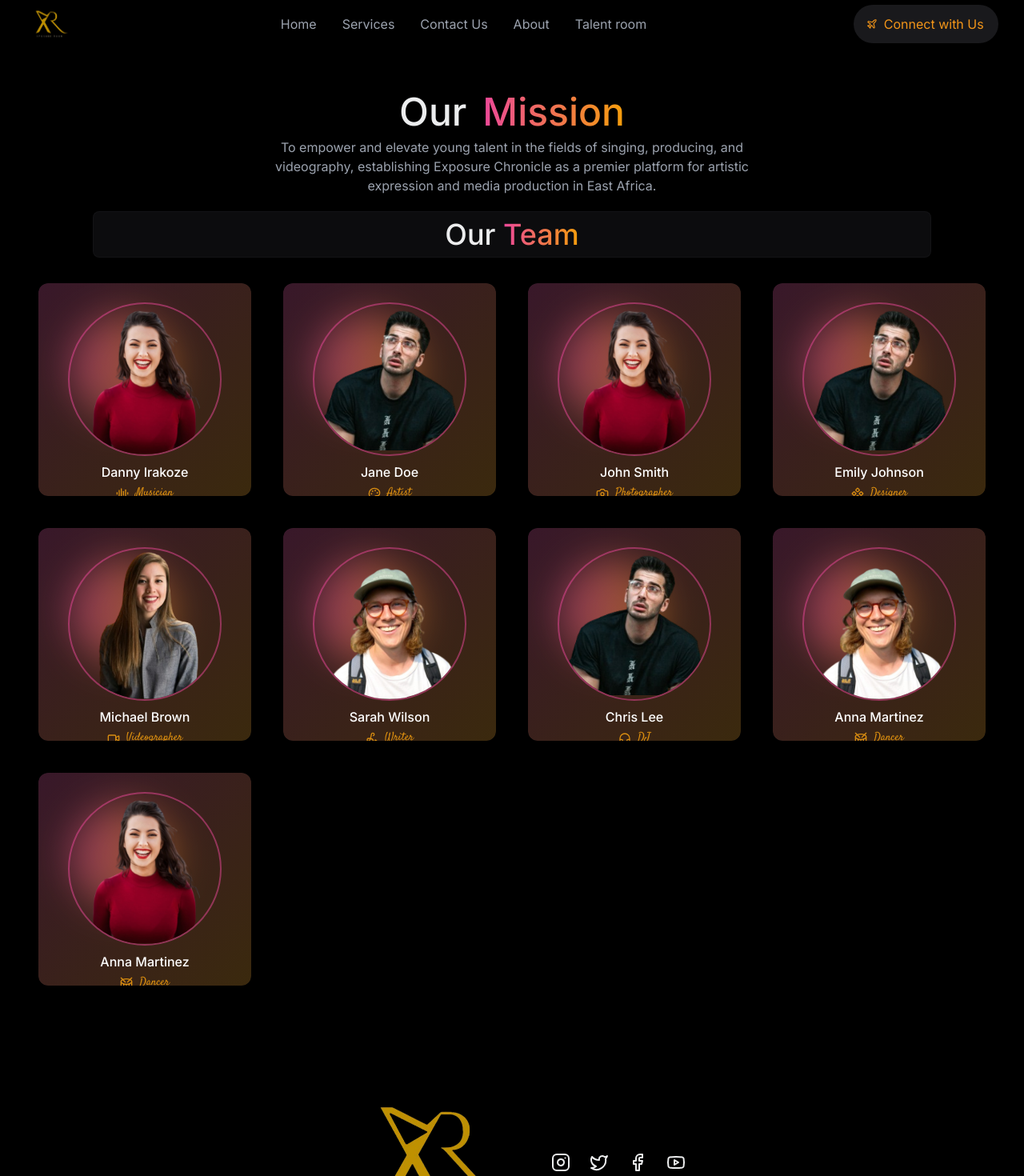
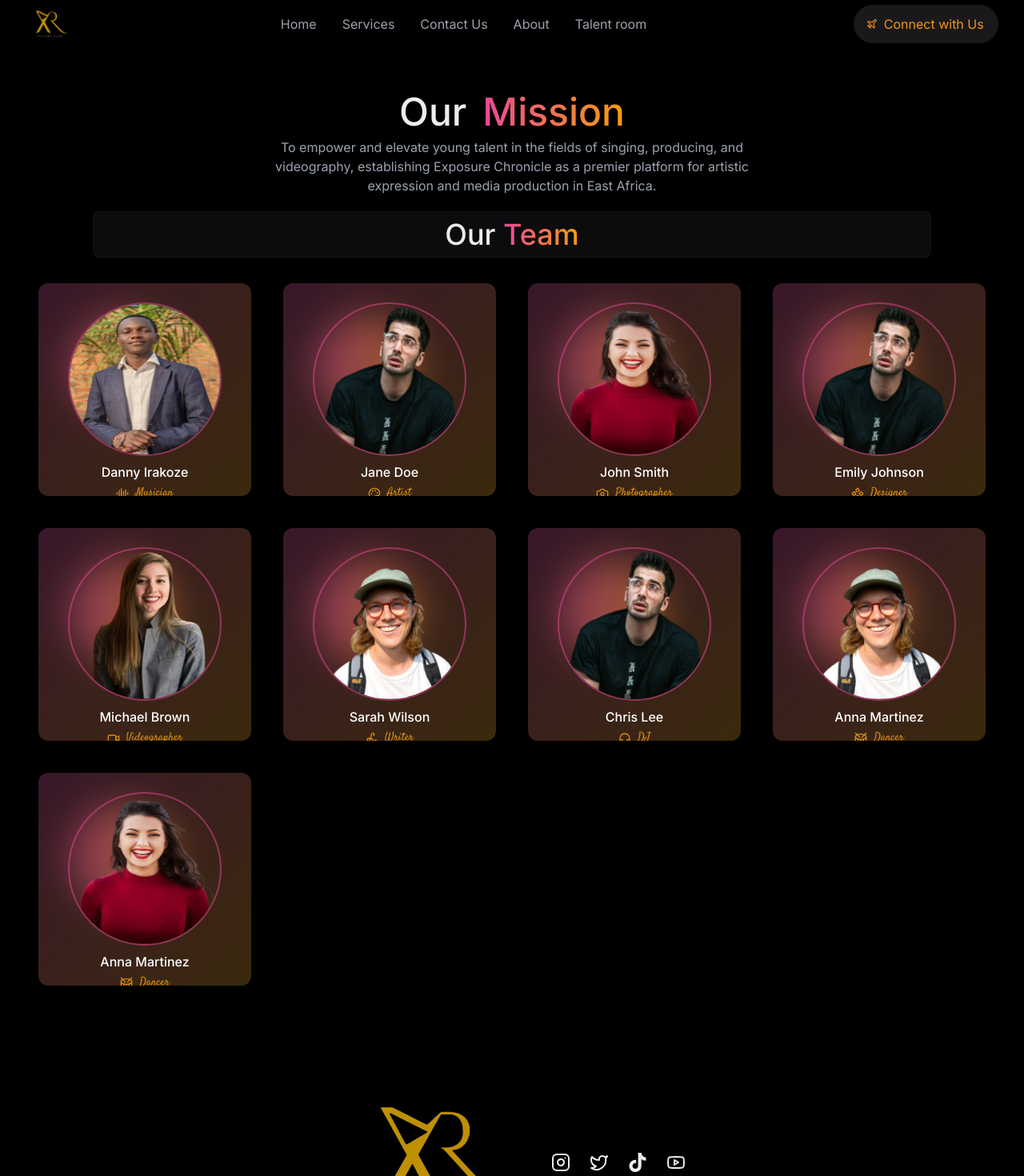
Before and after one commit to engineerkini/software, a Next.js app: page /talentroom in a window 1280 px wide. Shown: the top 1470 px of the page at 80% size. Built offline with nearby package versions, Linux system fonts and the light colour scheme.

Commit message:
add: like of socail medial on footer

```diff
--- a/app/components/layout/Footer.tsx
+++ b/app/components/layout/Footer.tsx
@@ -1,4 +1,5 @@
 import { Instagram, Twitter, Facebook, Youtube } from 'lucide-react';
+import { FaTiktok } from 'react-icons/fa';
 
 interface SocialLink {
     icon: typeof Instagram | typeof Twitter | typeof Facebook | any;
@@ -21,6 +22,7 @@ const Footer = () => {
 
     return (
         <div>
+
             <footer className="text-white py-12">
                 <div className="container mx-auto px-4">
                     <div className="flex flex-col md:flex-row justify-center items-center mb-4 gap-2 md:gap-4  ">
@@ -79,10 +81,10 @@ const SocialLinks: React.FC<SocialLinksProps> = ({ links, className = "" }) => (
 );
 
 const socialLinks: SocialLink[] = [
-    { icon: Instagram, href: "https://www.instagram.com/example", label: "Instagram" },
-    { icon: Twitter, href: "https://twitter.com/example", label: "Twitter" },
-    { icon: Facebook, href: "https://www.facebook.com/example", label: "Facebook" },
-    { icon: Youtube, href: "https://www.youtube.com/channel/example", label: "Youtube" },
+    { icon: Instagram, href: "https://www.instagram.com/xposureroom", label: "Instagram" },
+    { icon: Twitter, href: "https://twitter.com/xposureroom", label: "Twitter" },
+    { icon: FaTiktok, href: "https://www.tiktok.com/@xposurechronicle", label: "Facebook" },
+    { icon: Youtube, href: "https://www.youtube.com/@xposureroom", label: "Youtube" },
 ];
 
 const footerLinks: FooterLink[] = [
--- a/app/components/talentCard.tsx
+++ b/app/components/talentCard.tsx
@@ -2,21 +2,21 @@
 'use client'
 
 import React, { useState, useEffect } from 'react';
-import { Instagram ,Twitter} from 'lucide-react';
+import { Instagram ,Facebook} from 'lucide-react';
 import talentData from '../data/talentData';
 interface Person {
   name: string;
   profession: ProfessionType;
   image: string;
   instagram: string;
-  twitter: string;
+  facebook: string;
 }
 type ProfessionType = 'Musician' | 'Artist' | 'Photographer' | 'Designer' | 'Videographer' | 'Writer' | 'DJ' | 'Dancer';
 
 const {iconGroup, talent} = talentData()
 
 
-const TalentCard: React.FC<Person> = ({ name, profession, image, instagram, twitter }) => (
+const TalentCard: React.FC<Person> = ({ name, profession, image, instagram, facebook }) => (
   <div className="relative w-full max-w-[670px] aspect-square">
     <div className="relative w-full h-full bg-bgCard/20 rounded-xl p-6 transition-transform duration-300 hover:scale-105 overflow-hidden group">
       {/* Gradient backgrounds */}
@@ -28,7 +28,7 @@ const TalentCard: React.FC<Person> = ({ name, profession, image, instagram, twit
         {/* Image with overlay for social icons */}
         <div className="relative mb-2 ">
           <img
-            className="w-48 h-48 rounded-full object-center object-contain border-2 border-pink-500/50"
+            className="w-48 h-48 rounded-full object-center border-2 border-pink-500/50"
             src={image}
             alt={name}
           />
@@ -43,12 +43,12 @@ const TalentCard: React.FC<Person> = ({ name, profession, image, instagram, twit
                 <Instagram className="w-5 h-5 text-white" />
               </a>
               <a
-                href={twitter}
+                href={facebook}
                 target="_blank"
                 rel="noopener noreferrer"
                 className="p-2 bg-pink-500/20 rounded-full hover:bg-pink-500/40 transition-colors"
               >
-                <Twitter className="w-5 h-5 text-white" />
+                <Facebook className="w-5 h-5 text-white" />
               </a>
             </div>
           </div>
--- a/app/data/talentData.tsx
+++ b/app/data/talentData.tsx
@@ -1,5 +1,5 @@
 import React from 'react'
-import { AudioLines, Camera, Component, Drum, Headphones, Instagram, Palette, Signature, Twitter, Video } from 'lucide-react';
+import { AudioLines, Camera, Component, Drum, Headphones, Instagram, Palette, Signature, Facebook, Video } from 'lucide-react';
 
 const talentData = () => {
 
@@ -8,7 +8,7 @@ interface Person {
   profession: ProfessionType;
   image: string;
   instagram: string;
-  twitter: string;
+  facebook: string;
 }
 
 type ProfessionType = 'Musician' | 'Artist' | 'Photographer' | 'Designer' | 'Videographer' | 'Writer' | 'DJ' | 'Dancer';
@@ -27,65 +27,65 @@ const iconGroup = {
         {
           name: "Danny Irakoze",
           profession: "Musician",
-          image: "/images/team3.png",
+          image: "/images/jozef.jpeg",
           instagram: "https://instagram.com",
-          twitter: "https://x.com",
+          facebook: "https://facebook.com/Ni Joseph bateur",
         },
         {
           name: "Jane Doe",
           profession: "Artist",
           image: "/images/team4.png",
           instagram: "https://instagram.com/janedoe",
-          twitter: "https://x.com/janedoe",
+          facebook: "https://facebook.com/Ni Joseph bateur",
         },
         {
           name: "John Smith",
           profession: "Photographer",
           image: "/images/team3.png",
           instagram: "https://instagram.com/johnsmith",
-          twitter: "https://x.com/johnsmith",
+          facebook: "https://x.com/johnsmith",
         },
         {
           name: "Emily Johnson",
           profession: "Designer",
           image: "/images/team4.png",
           instagram: "https://instagram.com/emilyjohnson",
-          twitter: "https://x.com/emilyjohnson",
+          facebook: "https://x.com/emilyjohnson",
         },
         {
           name: "Michael Brown",
           profession: "Videographer",
           image: "/images/team5.png",
           instagram: "https://instagram.com/michaelbrown",
-          twitter: "https://x.com/michaelbrown",
+          facebook: "https://x.com/michaelbrown",
         },
         {
           name: "Sarah Wilson",
           profession: "Writer",
           image: "/images/team6.png",
           instagram: "https://instagram.com/sarahwilson",
-          twitter: "https://x.com/sarahwilson",
+          facebook: "https://x.com/sarahwilson",
         },
         {
           name: "Chris Lee",
           profession: "DJ",
           image: "/images/team4.png",
           instagram: "https://instagram.com/chrislee",
-          twitter: "https://x.com/chrislee",
+          facebook: "https://x.com/chrislee",
         },
         {
           name: "Anna Martinez",
           profession: "Dancer",
           image: "/images/team6.png",
           instagram: "https://instagram.com/annamartinez",
-          twitter: "https://x.com/annamartinez",
+          facebook: "https://x.com/annamartinez",
         },
         {
           name: "Anna Martinez",
           profession: "Dancer",
           image: "/images/team3.png",
           instagram: "https://instagram.com/annamartinez",
-          twitter: "https://x.com/annamartinez",
+          facebook: "https://x.com/annamartinez",
         },
         ];
   return {iconGroup, talent}
--- a/app/pages/contact.tsx
+++ b/app/pages/contact.tsx
@@ -62,7 +62,7 @@ const Contact: React.FC = () => {
     {
       icon: Phone,
       title: "Call Us",
-      details: "+250 788 123 456"
+      details: "+250 782 175 879"
     },
     {
       icon: Mail,
@@ -72,7 +72,7 @@ const Contact: React.FC = () => {
     {
       icon: MapPin,
       title: "Visit Us",
-      details: "Kigali, Rwanda"
+      details: "Kabuga, Kigali, Rwanda"
     }
   ];
 
--- a/app/talentroom/page.tsx
+++ b/app/talentroom/page.tsx
@@ -9,7 +9,7 @@ interface Person {
   profession: ProfessionType;
   image: string;
   instagram: string;
-  twitter: string;
+ facebook: string;
 }
 type ProfessionType = 'Musician' | 'Artist' | 'Photographer' | 'Designer' | 'Videographer' | 'Writer' | 'DJ' | 'Dancer';
 
```
Also changed, not shown: public/images/jozef.jpeg (added).
